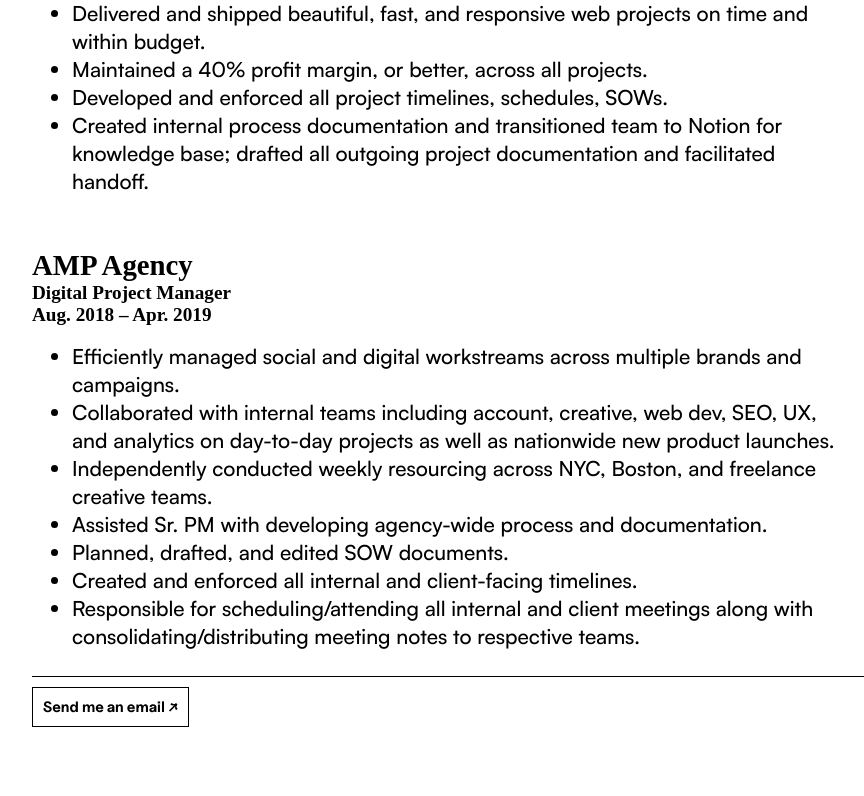
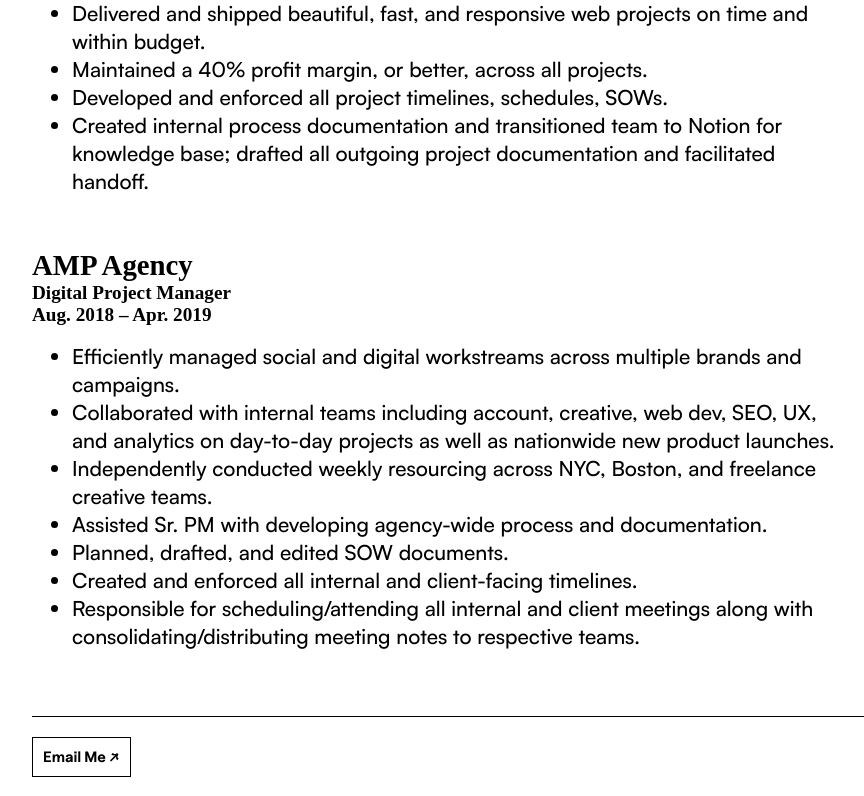
Before and after one commit to barrettk8090/portfolio-v2, a React (Vite) app: page / in a window 1280 px wide. Shown: the part 6958-7754 px from the top of the page, without its empty margins (0-864 px from the left). Before the commit the page ends 7726 px from the top, so only its background shows below. Built offline with nearby package versions, Linux system fonts and the light colour scheme.

Commit message:
footer fixes

```diff
--- a/src/App.css
+++ b/src/App.css
@@ -3,7 +3,7 @@
 #root {
   max-width: 1920px;
   margin: 0 auto;
-  padding: 0rem 2rem 2rem 2rem
+  padding: 0rem 2rem 0rem 2rem
 }
 
 * {
@@ -238,6 +238,10 @@
 
 /* Experience */
 
+.experience-container{
+  padding-bottom: 40px;
+}
+
 .experience-card{
   max-width:50%;
   padding-bottom: 10px;
@@ -253,14 +257,14 @@
 
 /* Footer */
 .footer-container {
-  height: 60px;
+  height: 80px;
   display: flex;
   justify-content: space-between;
   align-items: center;
   margin: 0;
-  top: 0;
   border-top: 1px solid black;
   background-color: white;
+  bottom:0;
 }
 
 .footer-links ul {
--- a/src/components/Footer.tsx
+++ b/src/components/Footer.tsx
@@ -4,7 +4,7 @@
       <div className="footer-container">
         <div>
           <a href="mailto:barrettkowalsky@gmail.com">
-            <button className="email-me">Send me an email ↗</button>
+            <button className="email-me">Email Me ↗</button>
           </a>
         </div>
         <div className="footer-links">
```
